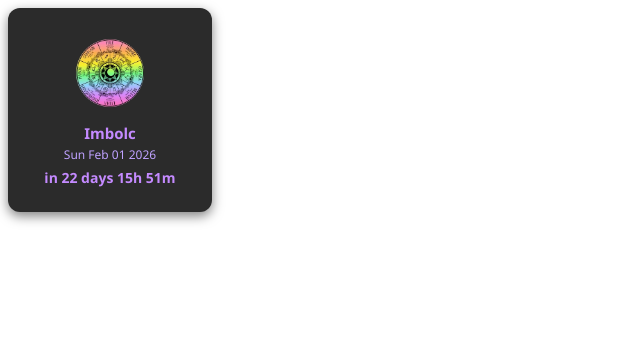
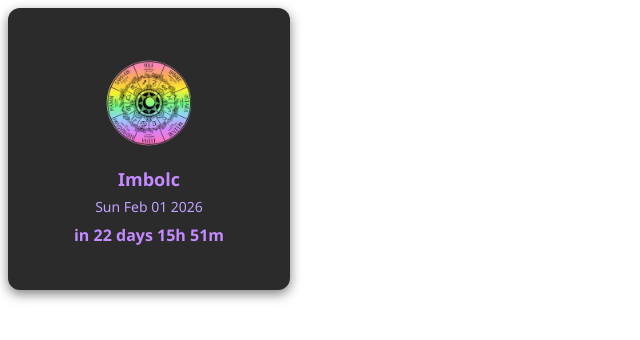
Before and after one commit to salemanderr/sabbat-tracker-widget, a plain HTML site: page index.html in a window 1280 px wide. Shown: the whole page, without its empty margins (0-640 px from the left). Drawn offline with Linux system fonts and the light colour scheme.

Commit message:
Enhance styles for sabbat widget elements
Increased dimensions and font sizes for better visibility.

```diff
--- a/index.html
+++ b/index.html
@@ -10,9 +10,9 @@
     font-family: "Segoe UI", sans-serif;
     background-color: #2b2b2b; /* Dark-mode gray */
     color: #c48aff;            /* Purple text like your grimoire icon */
-    width: 180px;
-    height: 180px;             /* Square shape */
-    padding: 12px;
+    width: 250px;              /* Increased width */
+    height: 250px;             /* Increased height for square */
+    padding: 16px;
     border-radius: 12px;
     box-shadow: 0 4px 12px rgba(0,0,0,0.5);
     text-align: center;
@@ -24,30 +24,30 @@
 
   /* ---- Wheel Icon ---- */
   #sabbat-widget img#wheel-icon {
-    width: 80px;   /* Bigger size */
-    height: 80px;
-    margin-bottom: 8px;
+    width: 100px;  /* Increased size */
+    height: 100px;
+    margin-bottom: 10px;
   }
 
   /* ---- Sabbat Name ---- */
   #next-sabbat-name {
-    font-size: 15px;
+    font-size: 18px; /* Increased font size */
     font-weight: bold;
-    margin: 2px 0;
+    margin: 4px 0;
   }
 
   /* ---- Sabbat Date ---- */
   #next-sabbat-date {
-    font-size: 12px;
-    color: #bfa2ff; /* Lighter purple for contrast */
-    margin: 1px 0;
+    font-size: 14px;
+    color: #bfa2ff; /* Lighter purple */
+    margin: 2px 0;
   }
 
   /* ---- Countdown ---- */
   #countdown {
-    font-size: 14px;
+    font-size: 16px;
     font-weight: bold;
-    margin-top: 4px;
+    margin-top: 6px;
   }
 </style>
 </head>
```
